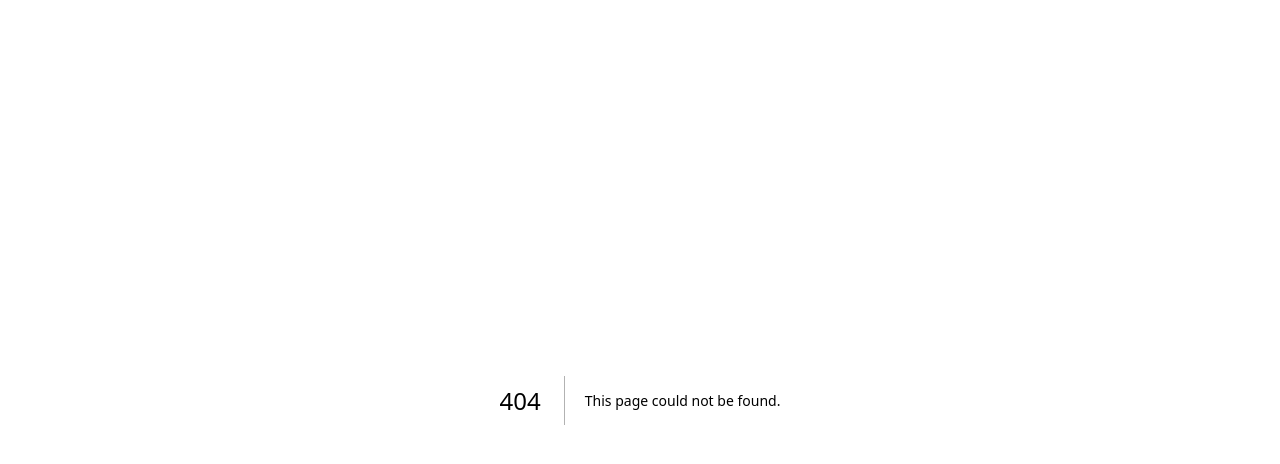
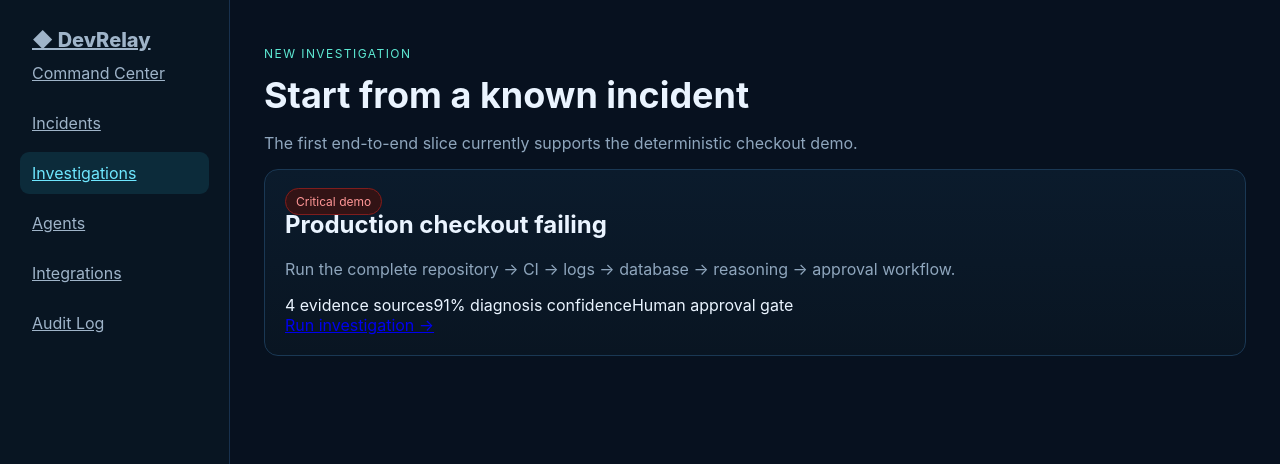
Before and after one commit to shadrackbond/DevRelay, a Next.js app in the folder apps/web/: page /investigations/new in a window 1280 px wide. Before the commit this address had no page. Shown: the top 464 px of the page. Built offline with nearby package versions, Linux system fonts and the light colour scheme.

Commit message:
fix: make apps/web/app/investigations/new/page.tsx navigable

```diff
--- /dev/null
+++ b/apps/web/app/investigations/new/page.tsx
@@ -0,0 +1,29 @@
+import { AppShell } from "../../components/AppShell";
+
+export default function NewInvestigationPage() {
+  return (
+    <AppShell active="Investigations">
+      <header className="pageHeader">
+        <div>
+          <p className="eyebrow">NEW INVESTIGATION</p>
+          <h1>Start from a known incident</h1>
+          <p className="muted">The first end-to-end slice currently supports the deterministic checkout demo.</p>
+        </div>
+      </header>
+
+      <section className="panel newInvestigationCard">
+        <span className="critical">Critical demo</span>
+        <h2>Production checkout failing</h2>
+        <p className="muted">
+          Run the complete repository → CI → logs → database → reasoning → approval workflow.
+        </p>
+        <div className="demoFacts">
+          <span>4 evidence sources</span>
+          <span>91% diagnosis confidence</span>
+          <span>Human approval gate</span>
+        </div>
+        <a className="primaryButton" href="/incidents/1042">Run investigation →</a>
+      </section>
+    </AppShell>
+  );
+}
```
